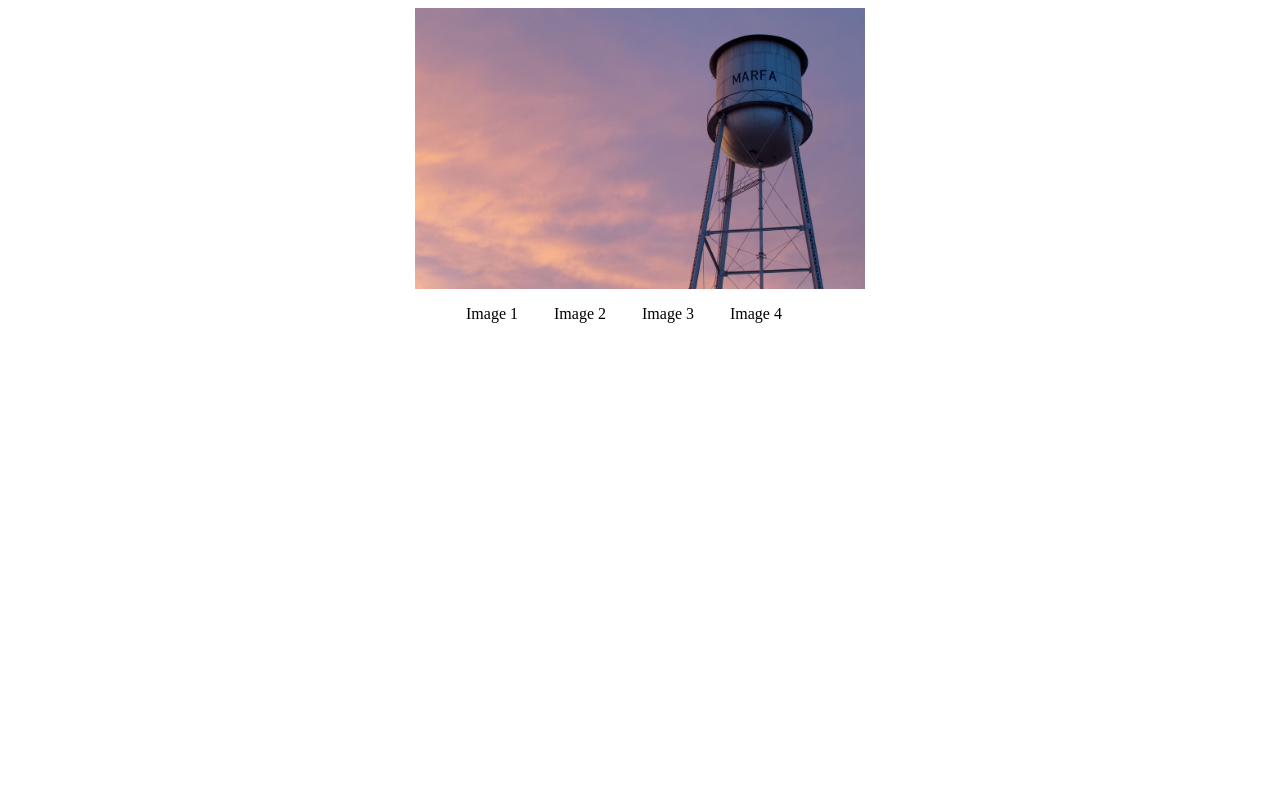
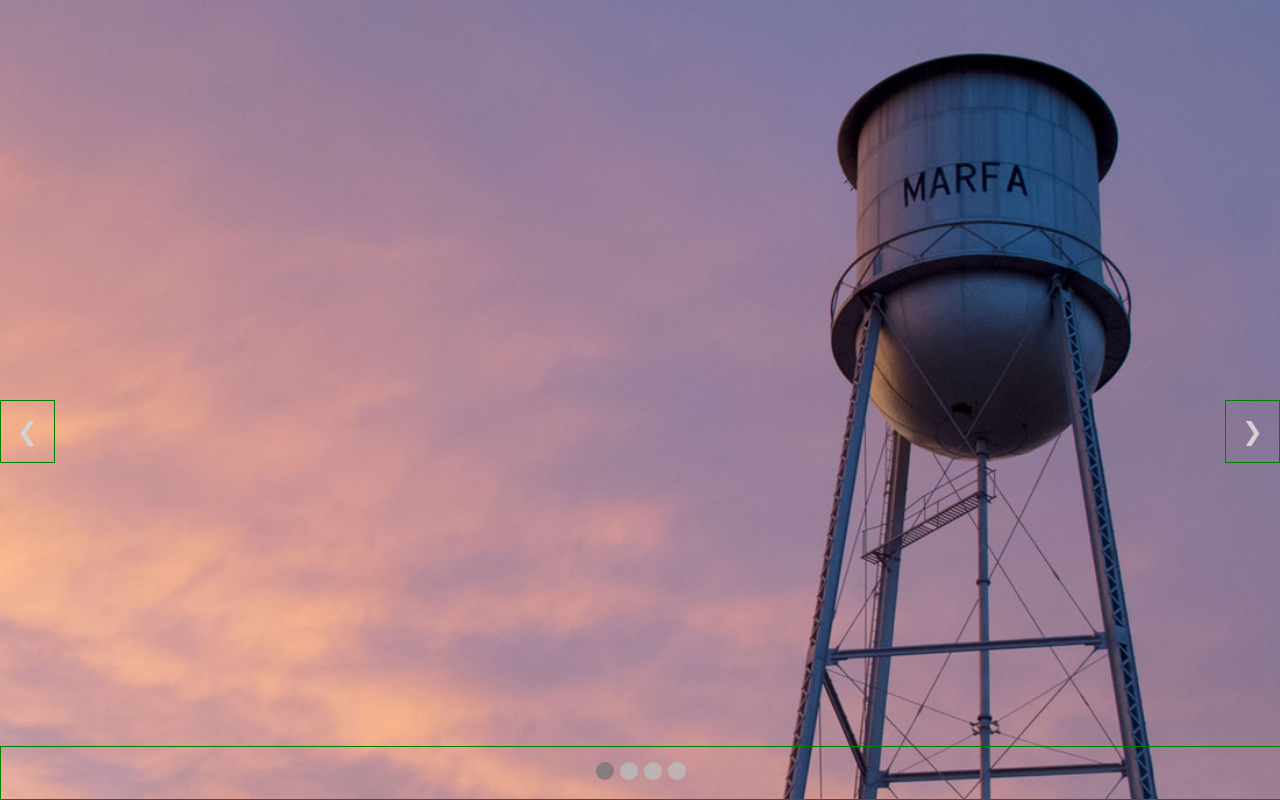
Before and after one commit to ahumblet/jackrabbit.github.io, a plain HTML site: page slider-tutorial2/index.html in a window 1280 px wide. Drawn offline with nearby package versions, Linux system fonts and the light colour scheme.

Commit message:
Progress on slider in slider sandbox

```diff
--- a/slider-tutorial2/index.html
+++ b/slider-tutorial2/index.html
@@ -2,21 +2,49 @@
 
 <head>
 	<link rel="stylesheet" type="text/css" href="style.css">
-
 	<script src="https://ajax.googleapis.com/ajax/libs/jquery/3.2.1/jquery.min.js"></script>
   <script type="text/javascript" src="./slider.js"></script>
-
 </head>
 
-<div id="slideshow" class="shadow">
+<body>
+  <div id="slideshow">
+    <img class="opaque" src="./images/img1.jpg" />
+    <img src="./images/img2.jpg" />
+    <img src="./images/img3.jpg" />
+    <img src="./images/img4.jpg" />
+  </div>
+
+  <div>
+    <a class="leftArrow debug">❮</a>
+    <a class="rightArrow debug">❯</a>
+  </div>
+
+
+
+  <div id="controls" class="dot-bar debug">
+    <span class="dot selected"></span>
+    <span class="dot"></span>
+    <span class="dot"></span>
+    <span class="dot"></span>
+  </div>
+
+          <!-- <a class="leftArrow" onclick="nextSlide(-1)">❮</a>
+        <a class="rightArrow" onclick="nextSlide(1)">❯</a>   -->
+
+</body>
+
+
+
+<!--
+<div id="slideshow" class="debug">
   <img class='opaque' src="./images/img1.jpg" />
   <img src="./images/img2.jpg" />
   <img src="./images/img3.jpg" />
   <img src="./images/img4.jpg" />
 </div>
-<p id="controls">
-  <span class="selected">Image 1</span>
-  <span>Image 2</span>
-  <span>Image 3</span>
-  <span>Image 4</span>
-</p>
+<p id="controls" class="debug">
+  <span class="dot selected"></span>
+  <span class="dot"></span>
+  <span class="dot"></span>
+  <span class="dot"></span>
+</p> -->
--- a/slider-tutorial2/style.css
+++ b/slider-tutorial2/style.css
@@ -1,20 +1,19 @@
-#controls {
-  text-align:center;
+* {
+  margin: 0px;
+  border: 0px;
+  padding: 0px;
 }
-#controls span {
-  padding-right:2em;
-  cursor:pointer;
+
+#slideshow {
+  width: auto;
+  height: 100vh;
 }
-#slideshow {
-  position:relative;
-  height:281px;
-  width:450px;
-  margin:0 auto 10px;
-}
+
 #slideshow img {
   width: 100%;
   height: 100%;
-  position:absolute;
+  object-fit: cover;
+  position: absolute;
   left:0;
   -webkit-transition: opacity 1s ease-in-out;
   -moz-transition: opacity 1s ease-in-out;
@@ -30,3 +29,55 @@
   -ms-filter:"progid:DXImageTransform.Microsoft.Alpha(Opacity=100)";
   filter: alpha(opacity=1);
 }
+
+.dot-bar {
+  width: 100%;
+  text-align: center;
+  position: absolute;
+  left: 0;
+  bottom: 0;
+}
+
+.dot {
+  height: 18px;
+  width: 18px;
+  margin: 15px 1px;
+  background-color: #bbb;
+  border-radius: 50%;
+  display: inline-block;
+  opacity: 0.8;
+}
+
+.dot:hover {
+  /*not sure if I like hover effect*/
+  background-color: #555;
+}
+
+.dot.selected {
+  background-color: #777;
+}
+
+.leftArrow, .rightArrow {
+    position: absolute;
+    top: 50%;
+    width: auto;
+    padding: 16px;
+    color: lightgrey;
+    font-size: 25px;
+    transition: 0.6s ease;
+}
+
+.rightArrow {
+    right: 0;
+}
+
+.leftArrow:hover, .rightArrow:hover {
+    color: gray;
+}
+
+.debug
+{
+  border: 1px;
+  border-style: solid;
+  border-color: green;
+}
```
Also changed, not shown: index.html (+0 -2 lines).
